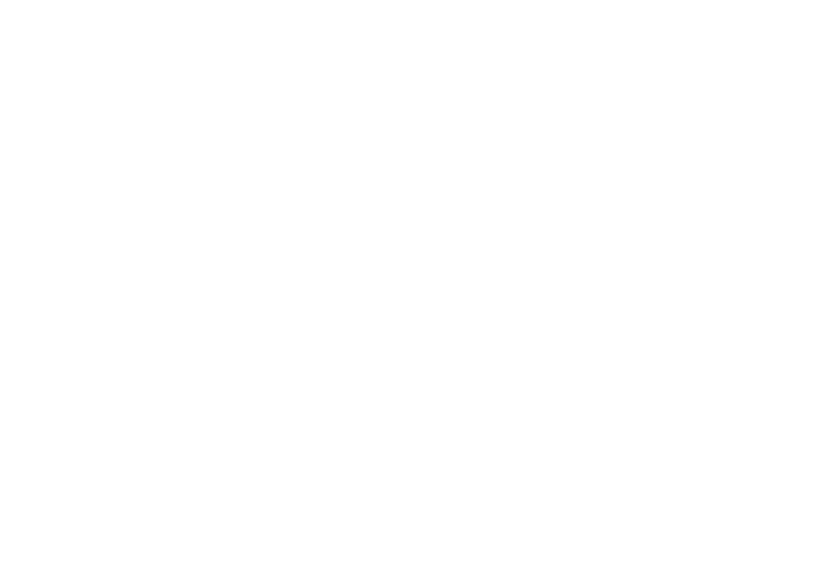
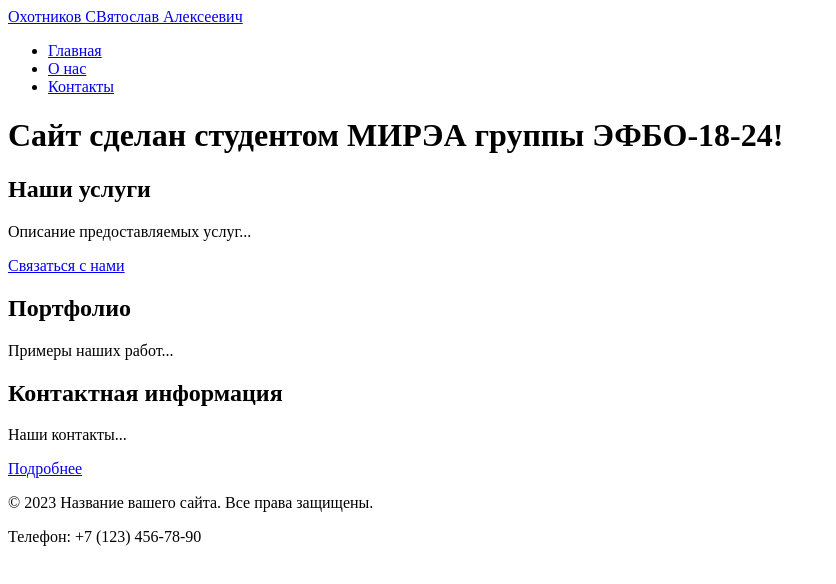
Before and after one commit to SWYATOSHAq/gitprogect1, a plain HTML site: page src/contacts.html in a window 1280 px wide. Shown: the whole page, without its empty margins (0-836 px from the left). Drawn offline with Linux system fonts and the light colour scheme.

Commit message:
filled pages

```diff
--- a/src/contacts.html
+++ b/src/contacts.html
@@ -0,0 +1,55 @@
+<!DOCTYPE html>
+<html lang="ru">
+<head>
+    <meta charset="UTF-8">
+    <meta name="viewport" content="width=device-width, initial-scale=1.0">
+    <title>Главная - Название вашего сайта</title>
+    <meta name="description" content="Краткое описание главной страницы вашего сайта">
+    <link rel="icon" href="assets/favicon.ico" type="image/x-icon">
+</head>
+<body>
+    <!-- Шапка сайта -->
+    <header>
+        <a href="/">Охотников СВятослав Алексеевич</a>
+        <!-- Главное меню навигации -->
+        <nav>
+            <ul>
+                <li><a href="index.html">Главная</a></li>
+                <li><a href="about.html">О нас</a></li>
+                <li><a href="contacts.html">Контакты</a></li>
+            </ul>
+        </nav>
+    </header>
+
+    <!-- Уникальное основное содержимое страницы -->
+    <main>
+        <h1>Сайт сделан студентом МИРЭА группы ЭФБО-18-24!</h1>
+
+        <!-- Секция 1 с якорем -->
+        <section id="services">
+            <h2>Наши услуги</h2>
+            <p>Описание предоставляемых услуг...</p>
+            <a href="#contacts">Связаться с нами</a> <!-- Якорная ссылка внутри страницы -->
+        </section>
+
+        <!-- Секция 2 с якорем -->
+        <section id="portfolio">
+            <h2>Портфолио</h2>
+            <p>Примеры наших работ...</p>
+        </section>
+
+        <!-- Секция 3 с якорем -->
+        <section id="contacts">
+            <h2>Контактная информация</h2>
+            <p>Наши контакты...</p>
+            <a href="contacts.html">Подробнее</a> <!-- Ссылка на отдельную страницу -->
+        </section>
+    </main>
+
+    <!-- Подвал сайта -->
+    <footer>
+        <p>&copy; 2023 Название вашего сайта. Все права защищены.</p>
+        <p>Телефон: +7 (123) 456-78-90</p>
+    </footer>
+</body>
+</html>
```
Also changed, not shown: src/about.html (+61 -0 lines), src/index.html (+46 -6 lines).
